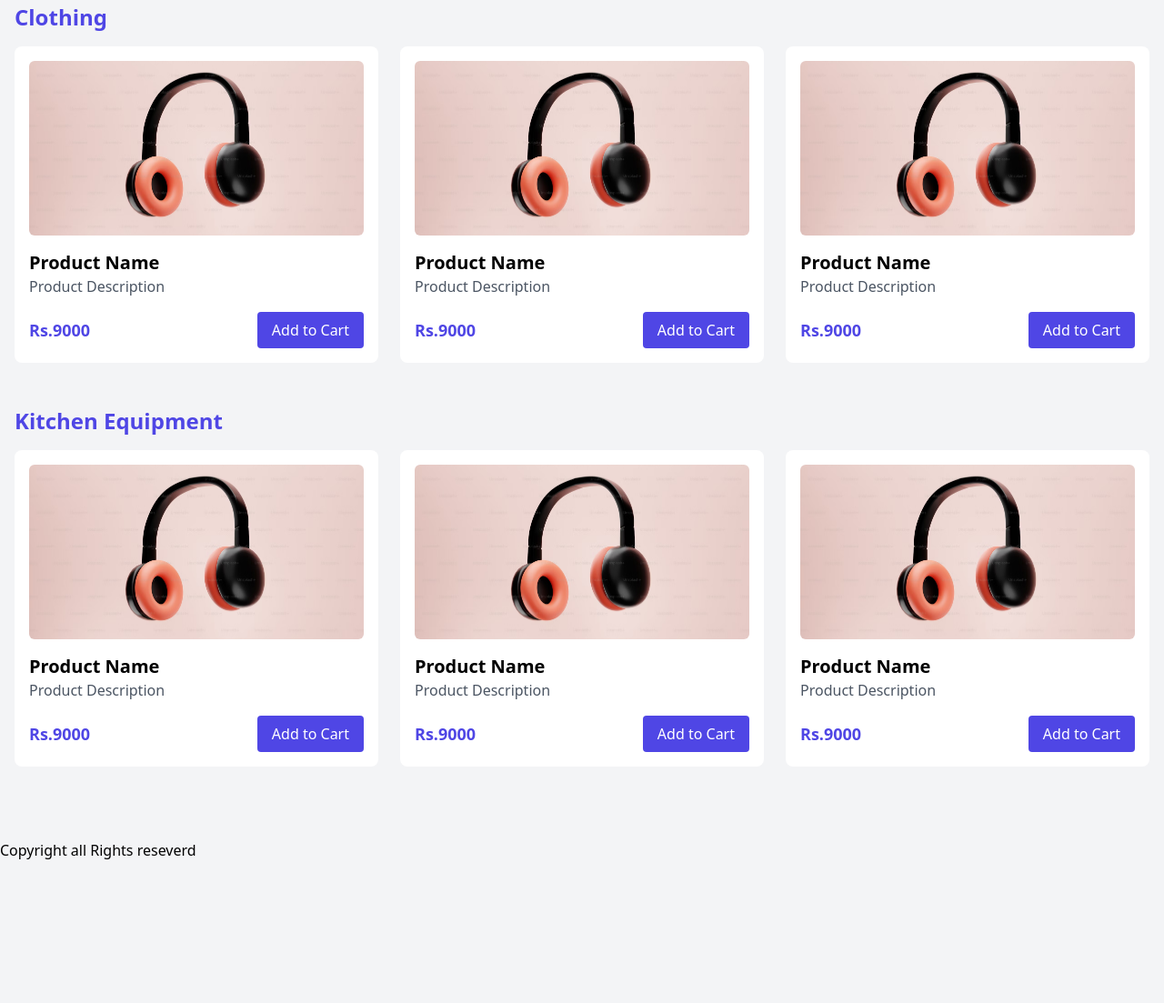
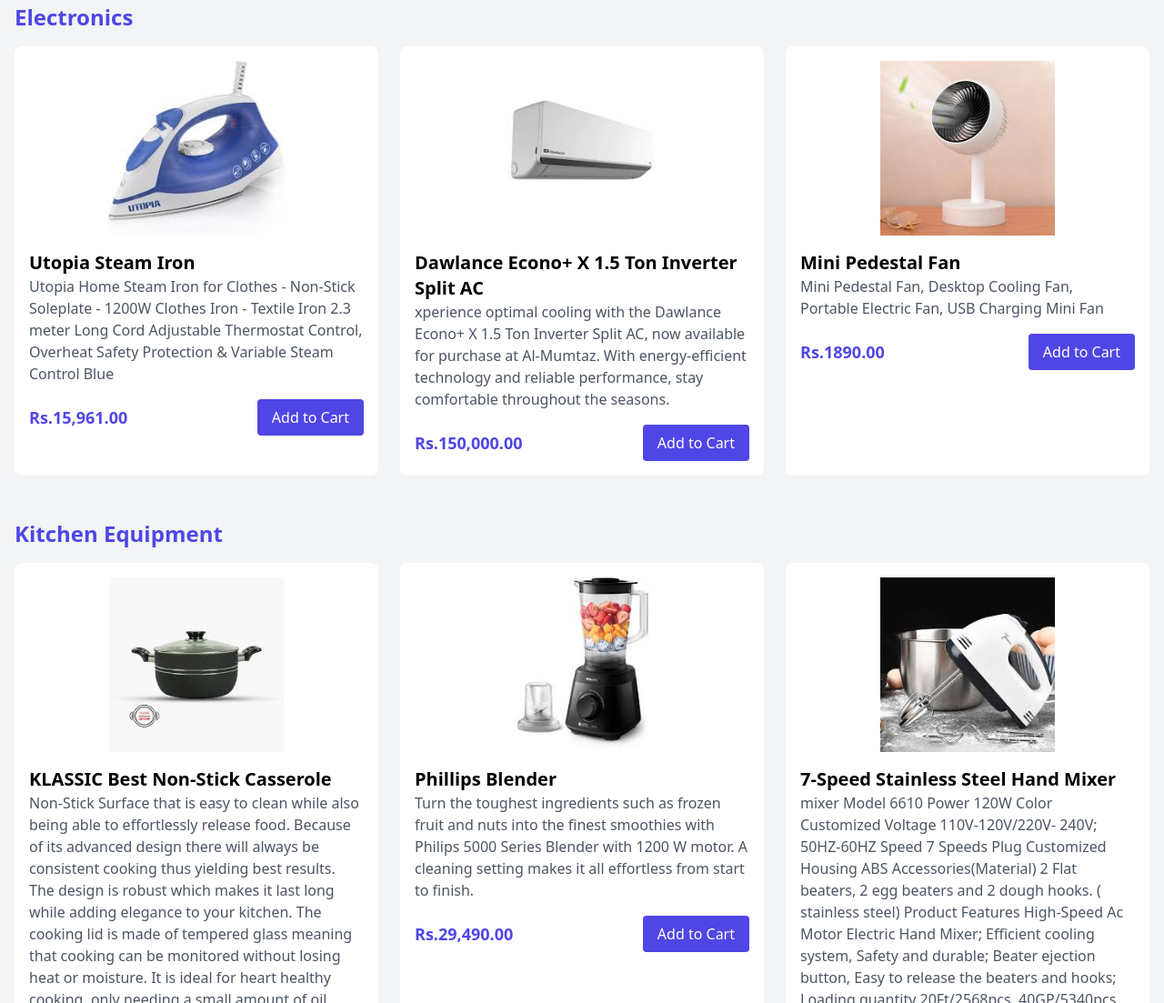
Before and after one commit to ayazbabar/OnlineProductStore, a plain HTML site: page index.html in a window 1280 px wide. Shown: the part 1697-2800 px from the top of the page at 91% size. Before the commit the page ends 2644 px from the top, so only its background shows below. Drawn offline with nearby package versions, Linux system fonts and the light colour scheme.

Commit message:
added more discriptions and images

```diff
--- a/index.html
+++ b/index.html
@@ -67,7 +67,7 @@
       </div>
 
       <section class="mb-12">
-        <h3 class="text-2xl font-bold text-indigo-600 mb-4">Electronics</h3>
+        <h3 class="text-2xl font-bold text-indigo-600 mb-4">Technology</h3>
 
         <div class="grid grid-cols-1 sm:grid-cols-2 md:grid-cols-3 gap-6">
           <div class="bg-white p-4 rounded-lg shadows-lgb">
@@ -130,7 +130,7 @@
         </div>
       </section>
       <section class="mb-12">
-        <h3 class="text-2xl font-bold text-indigo-600 mb-4">Technology</h3>
+        <h3 class="text-2xl font-bold text-indigo-600 mb-4">SmartPhones</h3>
 
         <div class="grid grid-cols-1 sm:grid-cols-2 md:grid-cols-3 gap-6">
           <div class="bg-white p-4 rounded-lg shadows-lg">
@@ -196,19 +196,21 @@ Smarter photography, smooth performance, and deep AI integration.</p>
       </section>
 
       <section class="mb-12">
-        <h3 class="text-2xl font-bold text-indigo-600 mb-4">Clothing</h3>
+        <h3 class="text-2xl font-bold text-indigo-600 mb-4">Electronics</h3>
 
         <div class="grid grid-cols-1 sm:grid-cols-2 md:grid-cols-3 gap-6">
           <div class="bg-white p-4 rounded-lg shadows-lg">
             <img
-              src="Img/Product.avif"
+              src="Img/utopia steam iron.jpg"
               alt="product1"
-              class="w-full h-48 object-cover rounded-md mb-4"
+              class="w-full h-48 object-contain rounded-md mb-4"
             />
-            <h3 class="text-xl font-semibold font-gray-800">Product Name</h3>
-            <p class="text-gray-600">Product Description</p>
+            <h3 class="text-xl font-semibold font-gray-800">Utopia Steam Iron</h3>
+            <p class="text-gray-600">Utopia Home Steam Iron for Clothes - Non-Stick Soleplate - 1200W Clothes Iron -
+               Textile Iron 2.3 meter Long Cord Adjustable Thermostat Control,
+              Overheat Safety Protection & Variable Steam Control Blue </p>
             <div class="mt-4 flex justify-between items-center">
-              <span class="text-lg font-bold text-indigo-600">Rs.9000</span>
+              <span class="text-lg font-bold text-indigo-600">Rs.15,961.00</span>
               <button
                 class="bg-indigo-600 text-white py-2 px-4 rounded hover:bg-indigo-700 transform hover:scale-105 transition duration-3000"
               >
@@ -219,14 +221,15 @@ Smarter photography, smooth performance, and deep AI integration.</p>
 
           <div class="bg-white p-4 rounded-lg shadows-lg">
             <img
-              src="Img/Product.avif"
+              src="Img/Dawkabc ecibi + X 1.jpg"
               alt="product1"
-              class="w-full h-48 object-cover rounded-md mb-4"
+              class="w-full h-48 object-contain rounded-md mb-4"
             />
-            <h3 class="text-xl font-semibold font-gray-800">Product Name</h3>
-            <p class="text-gray-600">Product Description</p>
+            <h3 class="text-xl font-semibold font-gray-800">Dawlance Econo+ X 1.5 Ton Inverter Split AC</h3>
+            <p class="text-gray-600">xperience optimal cooling with the Dawlance Econo+ X 1.5 Ton Inverter Split AC, now available for purchase at Al-Mumtaz. With energy-efficient technology
+               and reliable performance, stay comfortable throughout the seasons.</p>
             <div class="mt-4 flex justify-between items-center">
-              <span class="text-lg font-bold text-indigo-600">Rs.9000</span>
+              <span class="text-lg font-bold text-indigo-600">Rs.150,000.00</span>
               <button
                 class="bg-indigo-600 text-white py-2 px-4 rounded hover:bg-indigo-700 transform hover:scale-105 transition duration-3000"
               >
@@ -237,14 +240,14 @@ Smarter photography, smooth performance, and deep AI integration.</p>
 
           <div class="bg-white p-4 rounded-lg shadows-lg">
             <img
-              src="Img/Product.avif"
+              src="Img/mini pedestal fan.jpg"
               alt="product1"
-              class="w-full h-48 object-cover rounded-md mb-4"
+              class="w-full h-48 object-contain rounded-md mb-4"
             />
-            <h3 class="text-xl font-semibold font-gray-800">Product Name</h3>
-            <p class="text-gray-600">Product Description</p>
+            <h3 class="text-xl font-semibold font-gray-800">Mini Pedestal Fan</h3>
+            <p class="text-gray-600">Mini Pedestal Fan, Desktop Cooling Fan, Portable Electric Fan, USB Charging Mini Fan</p>
             <div class="mt-4 flex justify-between items-center">
-              <span class="text-lg font-bold text-indigo-600">Rs.9000</span>
+              <span class="text-lg font-bold text-indigo-600">Rs.1890.00</span>
               <button
                 class="bg-indigo-600 text-white py-2 px-4 rounded hover:bg-indigo-700 transform hover:scale-105 transition duration-3000"
               >
@@ -263,14 +266,18 @@ Smarter photography, smooth performance, and deep AI integration.</p>
         <div class="grid grid-cols-1 sm:grid-cols-2 md:grid-cols-3 gap-6">
           <div class="bg-white p-4 rounded-lg shadows-lg">
             <img
-              src="Img/Product.avif"
+              src="Img/Non stick casseroll pot.jpg"
               alt="product1"
-              class="w-full h-48 object-cover rounded-md mb-4"
+              class="w-full h-48 object-contain rounded-md mb-4"
             />
-            <h3 class="text-xl font-semibold font-gray-800">Product Name</h3>
-            <p class="text-gray-600">Product Description</p>
+            <h3 class="text-xl font-semibold font-gray-800">KLASSIC Best Non-Stick Casserole</h3>
+            <p class="text-gray-600">Non-Stick Surface that is easy to clean while also being able to effortlessly release food.
+Because of its advanced design there will always be consistent cooking thus yielding best results.
+The design is robust which makes it last long while adding elegance to your kitchen.
+The cooking lid is made of tempered glass meaning that cooking can be monitored without losing heat or moisture.
+It is ideal for heart healthy cooking, only needing a small amount of oil rather than a lot.</p>
             <div class="mt-4 flex justify-between items-center">
-              <span class="text-lg font-bold text-indigo-600">Rs.9000</span>
+              <span class="text-lg font-bold text-indigo-600">Rs.2600.00</span>
               <button
                 class="bg-indigo-600 text-white py-2 px-4 rounded hover:bg-indigo-700 transform hover:scale-105 transition duration-3000"
               >
@@ -281,14 +288,17 @@ Smarter photography, smooth performance, and deep AI integration.</p>
 
           <div class="bg-white p-4 rounded-lg shadows-lg">
             <img
-              src="Img/Product.avif"
+              src="Img/Phillips Blender.jpg"
               alt="product1"
-              class="w-full h-48 object-cover rounded-md mb-4"
+              class="w-full h-48 object-contain rounded-md mb-4"
             />
-            <h3 class="text-xl font-semibold font-gray-800">Product Name</h3>
-            <p class="text-gray-600">Product Description</p>
+            <h3 class="text-xl font-semibold font-gray-800">Phillips Blender</h3>
+            <p class="text-gray-600">Turn the toughest ingredients such as frozen fruit and nuts into the
+              finest smoothies with Philips 5000 Series Blender with 1200 W motor. A cleaning setting makes
+               it all effortless from
+              start to finish. </p>
             <div class="mt-4 flex justify-between items-center">
-              <span class="text-lg font-bold text-indigo-600">Rs.9000</span>
+              <span class="text-lg font-bold text-indigo-600">Rs.29,490.00</span>
               <button
                 class="bg-indigo-600 text-white py-2 px-4 rounded hover:bg-indigo-700 transform hover:scale-105 transition duration-3000"
               >
@@ -299,14 +309,19 @@ Smarter photography, smooth performance, and deep AI integration.</p>
 
           <div class="bg-white p-4 rounded-lg shadows-lg">
             <img
-              src="Img/Product.avif"
+              src="Img/7-Speed stainless steel Hand MIxer.jpg"
               alt="product1"
-              class="w-full h-48 object-cover rounded-md mb-4"
+              class="w-full h-48 object-contain rounded-md mb-4"
             />
-            <h3 class="text-xl font-semibold font-gray-800">Product Name</h3>
-            <p class="text-gray-600">Product Description</p>
+            <h3 class="text-xl font-semibold font-gray-800">7-Speed Stainless Steel Hand Mixer</h3>
+            <p class="text-gray-600">mixer Model 6610 Power 120W Color Customized Voltage 110V-120V/220V- 240V;
+              50HZ-60HZ Speed 7 Speeds Plug Customized Housing ABS Accessories(Material) 2 Flat beaters, 2 egg beaters
+              and 2 dough hooks. ( stainless steel) Product Features High-Speed Ac Motor Electric Hand Mixer; Efficient
+               cooling system, Safety and durable; Beater ejection button, Easy to release the beaters and hooks;
+               Loading quantity 20Ft/2568pcs, 40GP/5340pcs,
+               40HQ/6252pcs Function Egg Beating,</p>
             <div class="mt-4 flex justify-between items-center">
-              <span class="text-lg font-bold text-indigo-600">Rs.9000</span>
+              <span class="text-lg font-bold text-indigo-600">Rs.2200.00</span>
               <button
                 class="bg-indigo-600 text-white py-2 px-4 rounded hover:bg-indigo-700 transform hover:scale-105 transition duration-3000"
               >
```
Also changed, not shown: Img/7-Speed stainless steel Hand MIxer.jpg (added), Img/Dawkabc ecibi + X 1.jpg (added), Img/Non stick casseroll pot.jpg (added), Img/Phillips Blender.jpg (added), Img/mini pedestal fan.jpg (added), Img/utopia steam iron.jpg (added).
